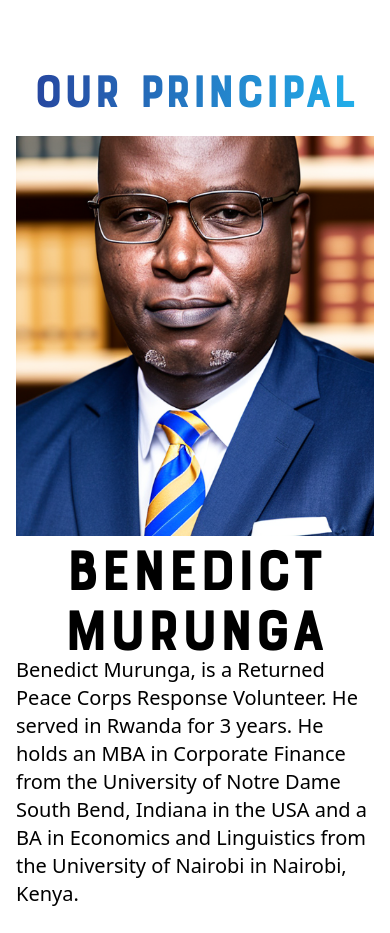
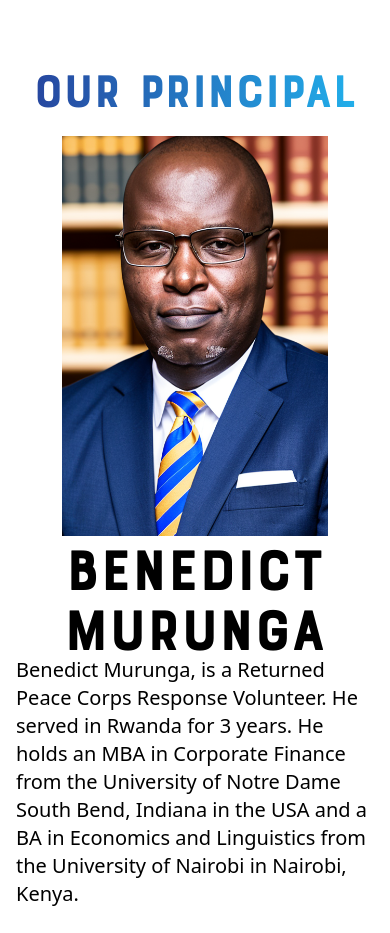
Before and after one commit to MICHAELMUNAVU83/murunga_capital, a React (Vite) app: page / in a window 390 px wide. Shown: the part 5580-6513 px from the top of the page. Built offline with nearby package versions, Linux system fonts and the light colour scheme.

Commit message:
added img

```diff
--- a/src/components/Founder.jsx
+++ b/src/components/Founder.jsx
@@ -36,7 +36,7 @@ const Founder = () => {
         <div className="md:w-[50%]">
           <motion.img
             src="/founder.png"
-            className="md:h-[800px] h-[400px] w-[100%] md:object-contain object-cover"
+            className="md:h-[800px] h-[400px] w-[100%] object-contain"
             initial="hidden"
             animate={inView ? "visible" : "hidden"}
             variants={variants}
```
